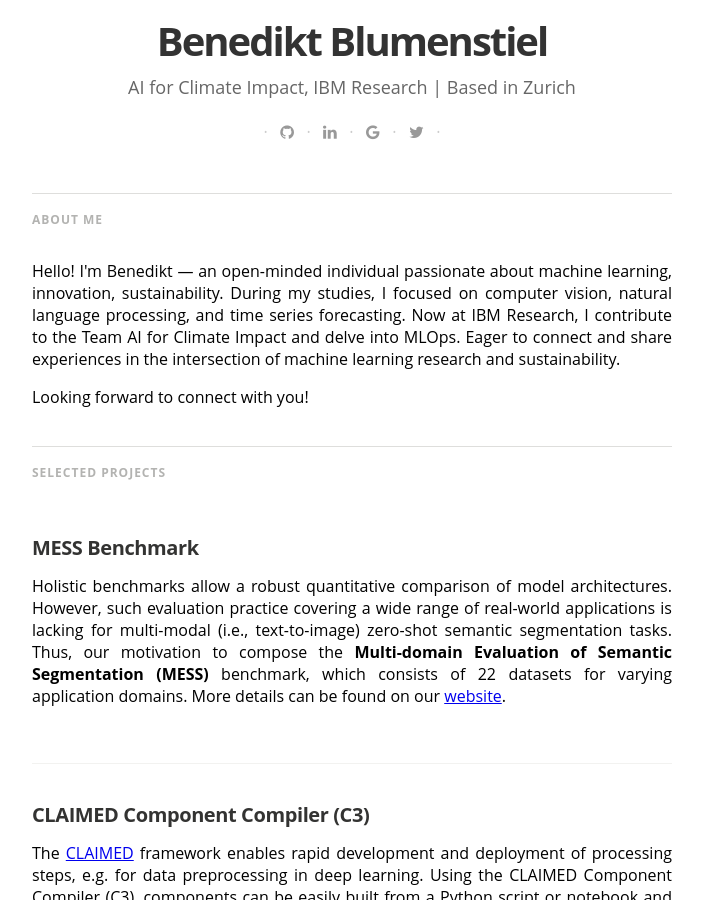
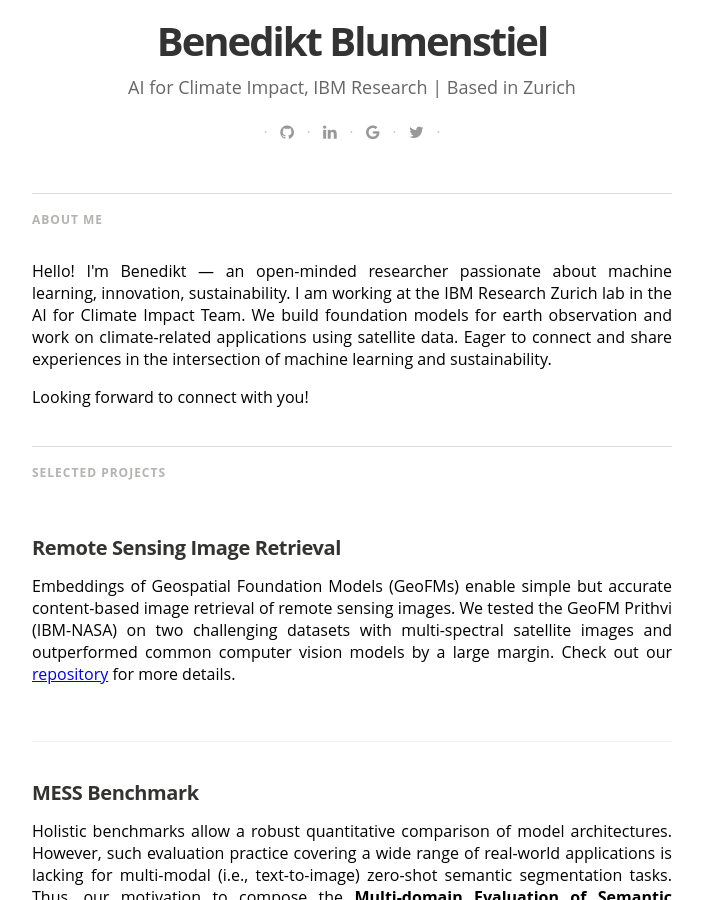
Before and after one commit to blumenstiel/blumenstiel.github.io, a Jekyll site: the page built from index.html, in a window 1280 px wide and 900 px high, scrolled down 518 px. Shown: the whole window, without its empty margins (288-991 px from the left). Built offline with Jekyll 4.4.1, drawn with Linux system fonts in a browser that asks for light colours; nearby versions of some CDN libraries; some web fonts are replaced; the list of posts is cut into pages by our own code; some of the changed text lies outside the part shown.

Commit message:
Updated website

```diff
--- a/_config.yml
+++ b/_config.yml
@@ -67,10 +67,13 @@
 
 # Resume
 aboutme:
-  - Hello! I'm Benedikt — an open-minded individual passionate about machine learning, innovation, sustainability. During my studies, I focused on computer vision, natural language processing, and time series forecasting. Now at IBM Research, I contribute to the Team AI for Climate Impact and delve into MLOps. Eager to connect and share experiences in the intersection of machine learning research and sustainability.
+  - Hello! I'm Benedikt — an open-minded researcher passionate about machine learning, innovation, sustainability. I am working at the IBM Research Zurich lab in the AI for Climate Impact Team. We build foundation models for earth observation and work on climate-related applications using satellite data. Eager to connect and share experiences in the intersection of machine learning and sustainability.
   - Looking forward to connect with you!
 
 selected:
+  - title: Remote Sensing Image Retrieval
+    text: Embeddings of Geospatial Foundation Models (GeoFMs) enable simple but accurate content-based image retrieval of remote sensing images. We tested the GeoFM Prithvi (IBM-NASA) on two challenging datasets with multi-spectral satellite images and outperformed common computer vision models by a large margin. Check out our <a href=https://github.com/IBM/remote-sensing-image-retrieval>repository</a> for more details.
+    url: https://github.com/IBM/remote-sensing-image-retrieval
   - title: MESS Benchmark
     text: Holistic benchmarks allow a robust quantitative comparison of model architectures. However, such evaluation practice covering a wide range of real-world applications is lacking for multi-modal (i.e., text-to-image) zero-shot semantic segmentation tasks. Thus, our motivation to compose the <b>Multi-domain Evaluation of Semantic Segmentation (MESS)</b> benchmark, which consists of 22 datasets for varying application domains. More details can be found on our <a href=https://blumenstiel.github.io/mess-benchmark>website</a>.
     url: https://blumenstiel.github.io/mess-benchmark/
@@ -79,7 +82,8 @@
     url: https://github.com/claimed-framework/c3/blob/main/GettingStarted.md
 
 projects:
-  - Generalization benchmark for Zero-Shot Semantic Segmentation evaluating models like OVSeg or ZegFormer on specialized downstream tasks like satellite imagery (Master’s thesis)
+  - Multi-modal foundation models for earth observation (<a href=https://fast-eo.webflow.io>FAST-EO</a>)
+  - Generalization benchmark for Zero-Shot Semantic Segmentation evaluating models like OVSeg or SAM on specialized downstream tasks like satellite imagery (Master’s thesis)
   - Object detection in construction plans using Faster-RCNN and Tensorflow
   - Extremity X-ray image classification with Vision Transformers using PyTorch
   - Electricity grid load forecasting with AutoML frameworks including NeuralProphet and Vertex AI
@@ -135,6 +139,8 @@
       - Focus on digital services and business strategy
 
 publications:
+  - text: "Blumenstiel, B., Moor, V., Kienzler, R., Brunschwiler, T. (2023). Multi-Spectral Remote Sensing Image Retrieval using Geospatial Foundation Models. <i>Proceedings of the IEEE International Geoscience and Remote Sensing Symposium (IGARSS).</i>"
+    url: "https://arxiv.org/abs/2403.02059"
   - text: "Blumenstiel, B., Jakubik, J., Kühne, H., & Vössing, M. (2023). What a MESS: Multi-Domain Evaluation of Zero-Shot Semantic Segmentation. <i>Advances in Neural Information Processing Systems.</i>"
     url: "https://arxiv.org/abs/2306.15521"
   - text: "Kienzler, R., Blumenstiel, B., Nagy, Z. A., Mukkavilli, S. K., Schmude, J., Freitag, M., Behrendt, M., Civitarese, D. S.  & Hamann, H. (2023). TensorBank: Tensor Lakehouse for Foundation Model Training. <i>IEEE International Conference on Big Data.</i>"
@@ -145,5 +151,5 @@
     url: "https://arxiv.org/abs/2207.06835"
 
 skills:
-  advanced: Python, Deep Leanring, Computer Vision, German, English, PowerPoint, Project Management, Design Thinking
-  basic: Docker, Kubernetes, Kubeflow, Travis CI, Shell, R
+  advanced: Python, Deep Learning, Computer Vision, Data processing, German, English, PowerPoint, Design Thinking
+  basic: Docker, Kubernetes, Kubeflow, OpenShift, Travis CI, R
```
